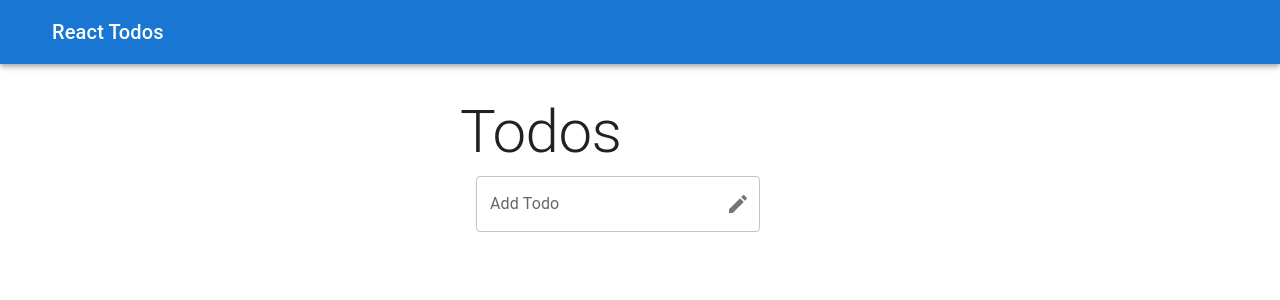
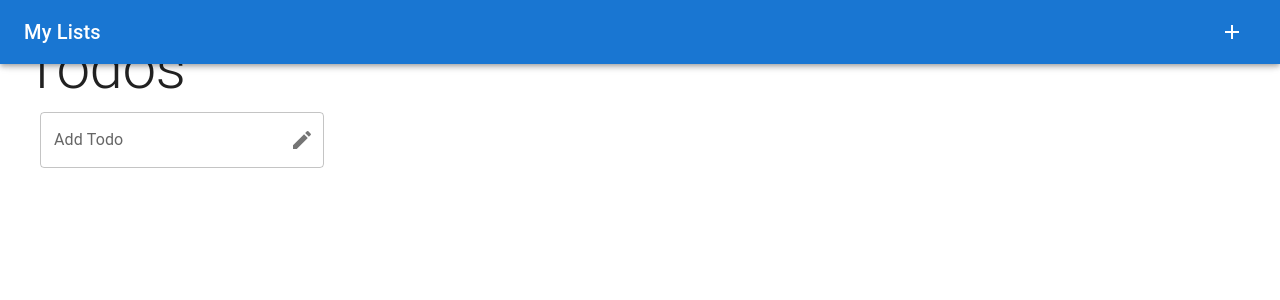
Before and after one commit to huzaifaghazali/todos, a React (Vite) app: page / in a window 1280 px wide. Shown: the top 300 px of the page. Built offline with nearby package versions, Linux system fonts and the light colour scheme.

Commit message:
Updated code

```diff
--- a/src/App.jsx
+++ b/src/App.jsx
@@ -1,7 +1,7 @@
 import { CssBaseline, Box } from '@mui/material';
 
 import TodoList from './components/TodoList';
-import Navbar from './components/Navbar';
+import AppHeader from './components/AppHeader';
 
 import { AppState } from './context/AppState';
 
@@ -9,9 +9,9 @@ function App() {
   return (
     <>
       <AppState>
-        <Box>
+        <Box sx={{ display: 'flex' }}>
           <CssBaseline />
-          <Navbar />
+          <AppHeader />
           <TodoList />
         </Box>
       </AppState>
--- /dev/null
+++ b/src/components/AppHeader.jsx
@@ -0,0 +1,26 @@
+import { Add } from '@mui/icons-material';
+import { AppBar, IconButton, Toolbar, Typography } from '@mui/material';
+import { usePopupState } from 'material-ui-popup-state/hooks';
+
+export default function Navbar() {
+  return (
+      <AppBar
+        position='fixed'
+        sx={{ zIndex: (theme) => theme.zIndex.drawer + 1 }}
+      >
+        <Toolbar>
+          <Typography variant='h6' component='div' sx={{ flexGrow: 1 }}>
+            My Lists
+          </Typography>
+          <IconButton
+            size='large'
+            edge='start'
+            color='inherit'
+            aria-label='menu'
+          >
+            <Add />
+          </IconButton>
+        </Toolbar>
+      </AppBar>
+  );
+}
--- a/src/components/Navbar.jsx
+++ /dev/null
@@ -1,29 +0,0 @@
-
-import AppBar from '@mui/material/AppBar';
-import Box from '@mui/material/Box';
-import Toolbar from '@mui/material/Toolbar';
-import Typography from '@mui/material/Typography';
-import IconButton from '@mui/material/IconButton';
-
-export default function Navbar() {
-  return (
-    <Box sx={{ flexGrow: 1 }}>
-      <AppBar position='static'>
-        <Toolbar>
-          <IconButton
-            size='large'
-            edge='start'
-            color='inherit'
-            aria-label='menu'
-            sx={{ mr: 2 }}
-          >
-
-          </IconButton>
-          <Typography variant='h6' component='div' sx={{ flexGrow: 1 }}>
-            React Todos
-          </Typography>
-        </Toolbar>
-      </AppBar>
-    </Box>
-  );
-}
```
